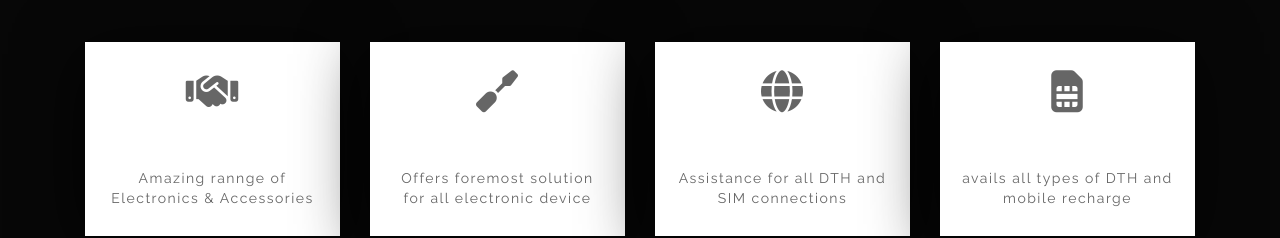
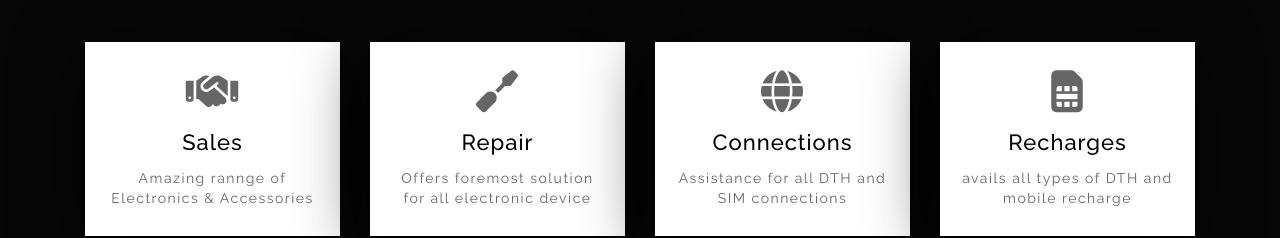
Before and after one commit to SkyConnect21/sky-connect, a plain HTML site: page index.html in a window 1280 px wide. Shown: the part 1306-1544 px from the top of the page. Drawn offline with Linux system fonts and the light colour scheme.

Commit message:
Update style.css

```diff
--- a/css/style.css
+++ b/css/style.css
@@ -589,7 +589,7 @@ span.banner-icon {
 }
 .its-banner-grid h4 {
     font-size: 24px;
-    color: #ffffff;
+    color: #000;
     letter-spacing: 1px;
 	margin-top:1em;
 }
```
